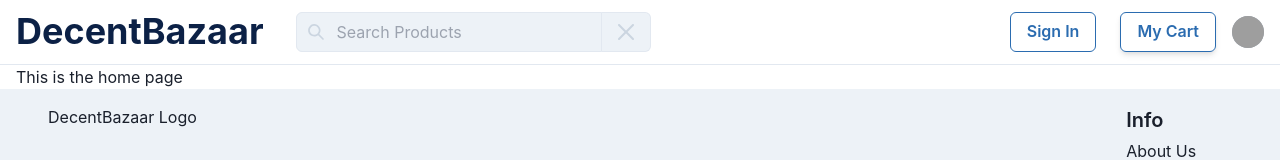
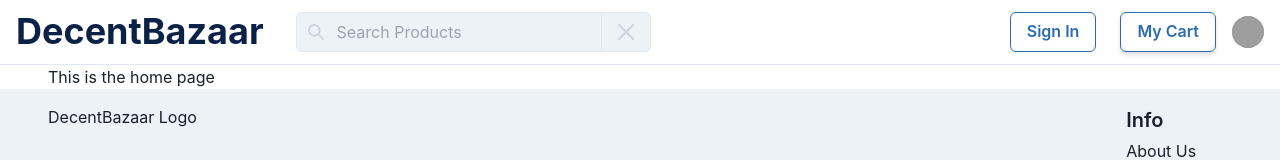
Before and after one commit to UdeshyaDhungana/dbazaar-frontend, a React (Create React App) app: page / in a window 1280 px wide. Shown: the top 160 px of the page. Built offline with nearby package versions, Linux system fonts and the light colour scheme; grey boxes are pictures that could not be loaded.

Commit message:
container width

```diff
--- a/src/App.js
+++ b/src/App.js
@@ -14,7 +14,7 @@ function App() {
     <div className="App">
       <BrowserRouter>
         <TopNavBar />
-        <div className="md:px-4 px-2">
+        <div className="md:px-12 px-3">
         <Routes>
           <Route path="/" element={<Home />} />
           <Route path="/about-us" element={<AboutUs />} />
```
